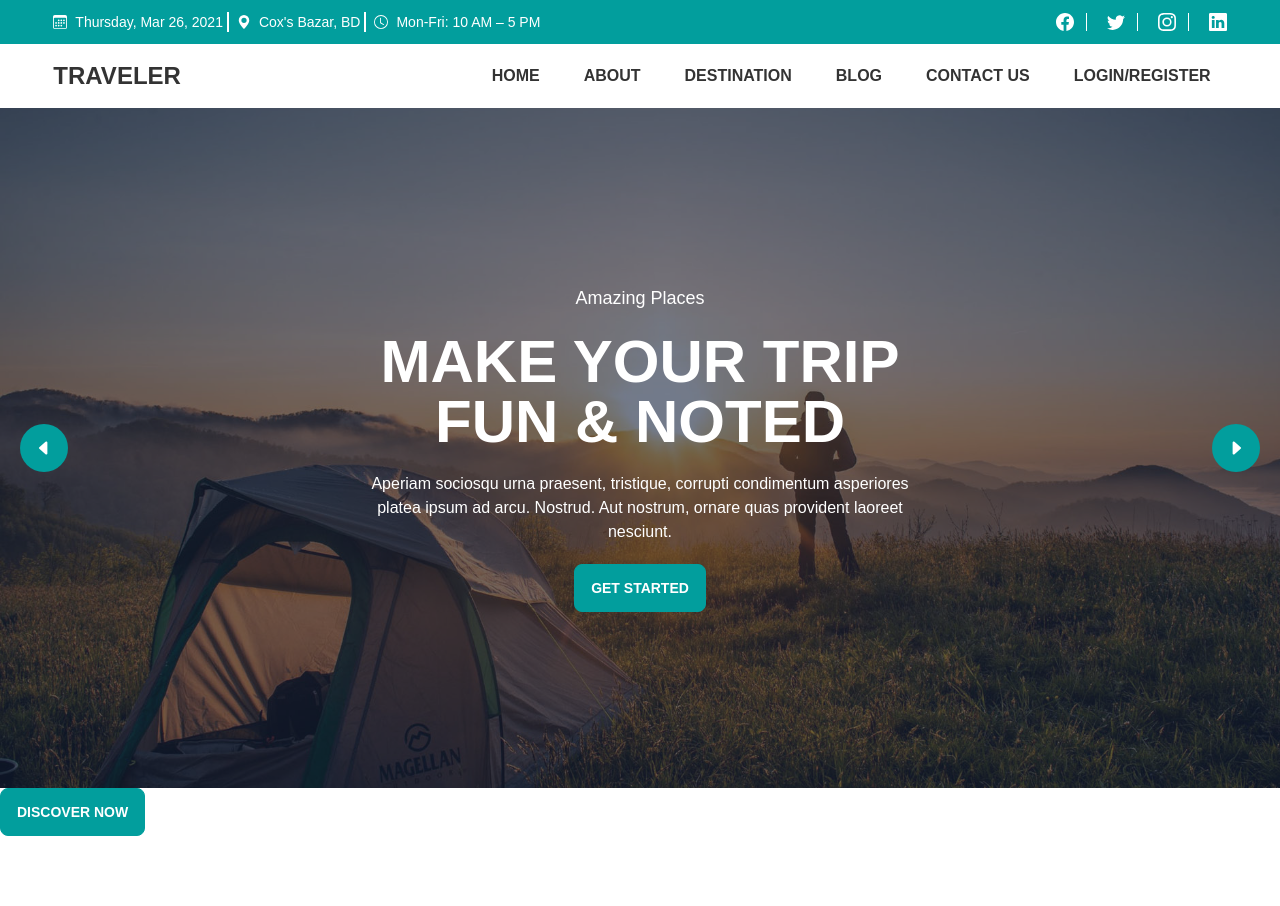
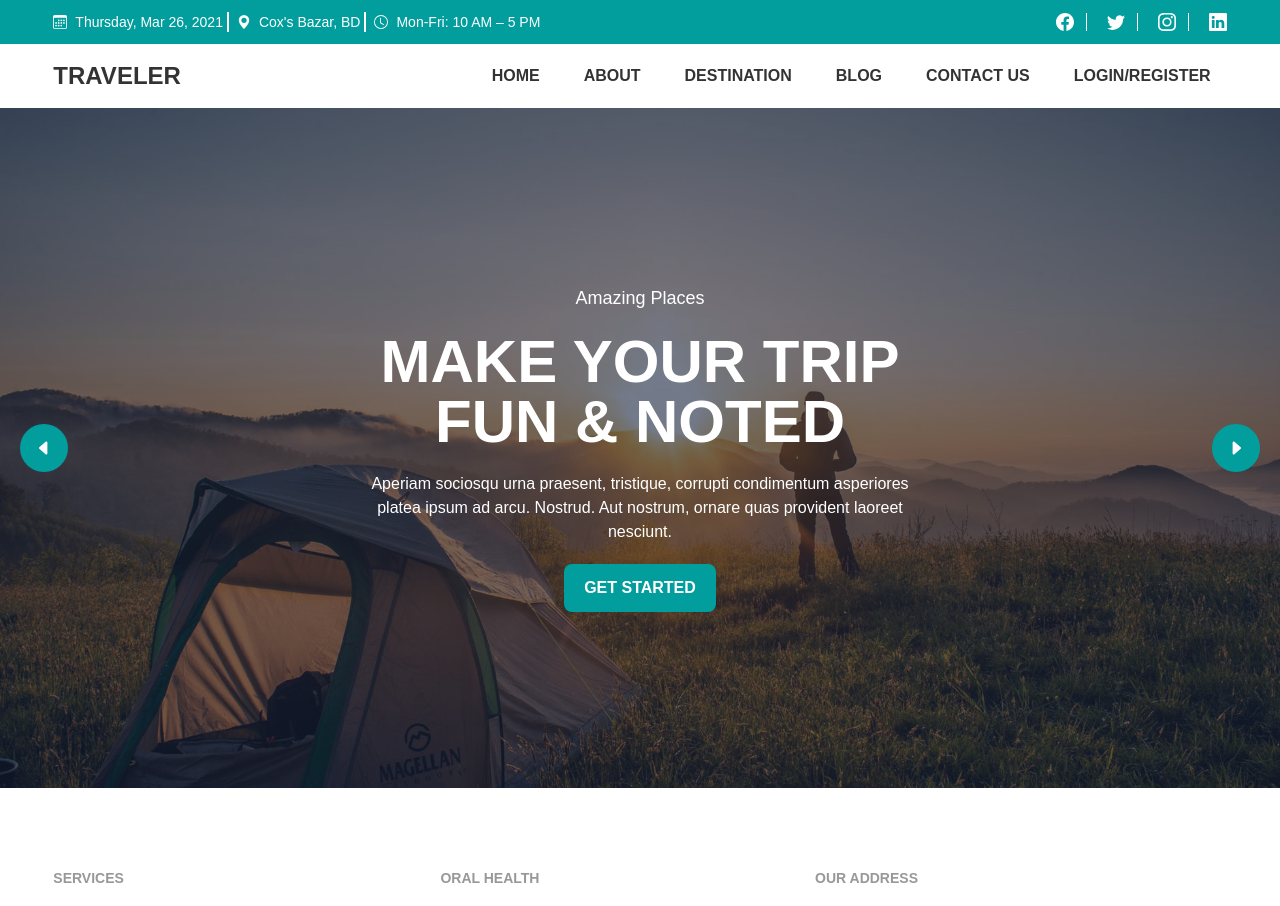
Before and after one commit to ismailjosim/traveler-client, a React (Create React App) app: page / in a window 1280 px wide. Shown: the top 906 px of the page. Built offline with nearby package versions, Linux system fonts and the light colour scheme; no server answers.

Commit message:
add custom button

```diff
--- a/src/components/Home/HomeSections/SingleSlide.jsx
+++ b/src/components/Home/HomeSections/SingleSlide.jsx
@@ -1,5 +1,7 @@
 import React from 'react';
 import { BsFillCaretLeftFill, BsFillCaretRightFill } from 'react-icons/bs';
+import '../../../styles/Custom.css'
+import Button from '../../../utilities/Button';
 
 const SingleSlide = ({ slide }) => {
     const { id, picture, subHeading, heading, description, btnText, prev, next } = slide;
@@ -25,7 +27,7 @@ const SingleSlide = ({ slide }) => {
                         <p className="mb-5 text-base">
                             {description}
                         </p>
-                        <button className="btn btn-primary hover:btn-secondary text-white">{btnText}</button>
+                        <Button btnText={btnText} destination='/about'></Button>
                     </div>
 
                 </div>
--- a/src/components/Home/Homepage.jsx
+++ b/src/components/Home/Homepage.jsx
@@ -1,12 +1,10 @@
 import React from 'react';
-import Button from '../../utilities/Button';
 import Hero from './HomeSections/Hero';
 
 const Homepage = () => {
     return (
         <div>
             <Hero />
-            <Button />
         </div>
     );
 };
--- a/src/styles/Custom.css
+++ b/src/styles/Custom.css
@@ -1,10 +1,15 @@
-.nirBtn {
+.btn-custom {
     transition: all ease-in-out .5s;
-    box-shadow: 0 0 0 4px rgb(255 255 255 / 10%);
+    border: none;
     overflow: hidden;
 }
 
-.nirBtn::before {
+.btn-custom:hover::before {
+    width: 100%;
+    transition: all ease-in-out .5s;
+}
+
+.btn-custom::before {
     position: absolute;
     left: 0;
     width: 0;
--- a/src/utilities/Button.js
+++ b/src/utilities/Button.js
@@ -1,10 +1,11 @@
 import React from 'react';
 
 import '../styles/Custom.css'
+import { Link } from 'react-router-dom';
 
-const Button = () => {
+const Button = ({ btnText, destination }) => {
     return (
-        <button className='nirBtn btn btn-primary text-white'>Discover Now</button>
+        <Link to={destination} className='btn btn-primary px-5 py-1 text-base relative z-10 text-white btn-custom font-semibold'>{btnText}</Link>
     );
 };
 
```
